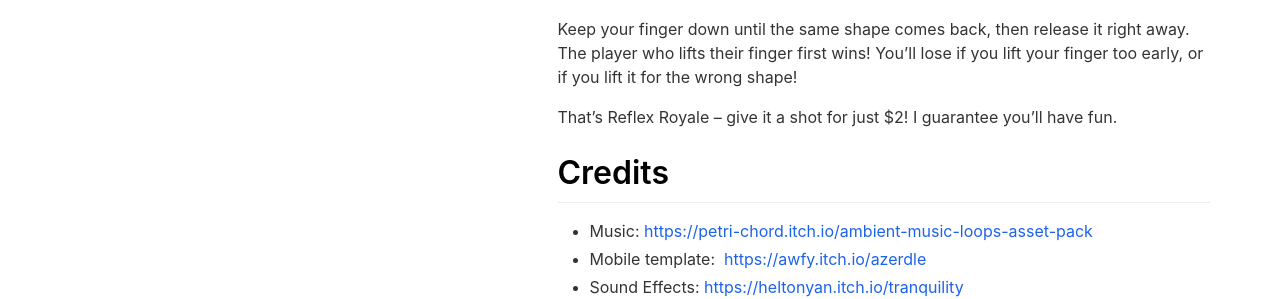
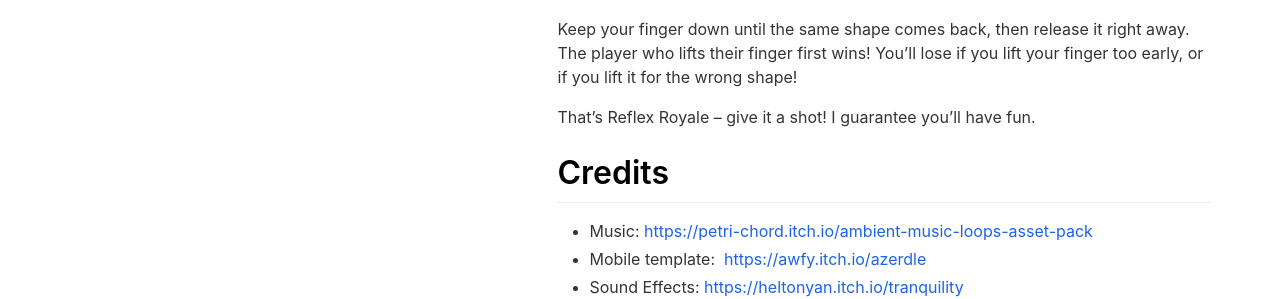
Before and after one commit to sabslikesobs/reflexroyalesite, a Jekyll site: the page built from index.md, in a window 1280 px wide. Shown: the part 1288-1587 px from the top of the page. Built offline with Jekyll 4.4.1, drawn with Linux system fonts in a browser that asks for light colours; nearby versions of some CDN libraries.

Commit message:
Update index.md

```diff
--- a/index.md
+++ b/index.md
@@ -13,7 +13,7 @@ I made this game to pass the time with friends or break the ice with strangers.
 
 Keep your finger down until the same shape comes back, then release it right away. The player who lifts their finger first wins! You'll lose if you lift your finger too early, or if you lift it for the wrong shape!
 
-That's Reflex Royale -- give it a shot for just $2! I guarantee you'll have fun.
+That's Reflex Royale -- give it a shot! I guarantee you'll have fun.
 
 # Credits
 
```
